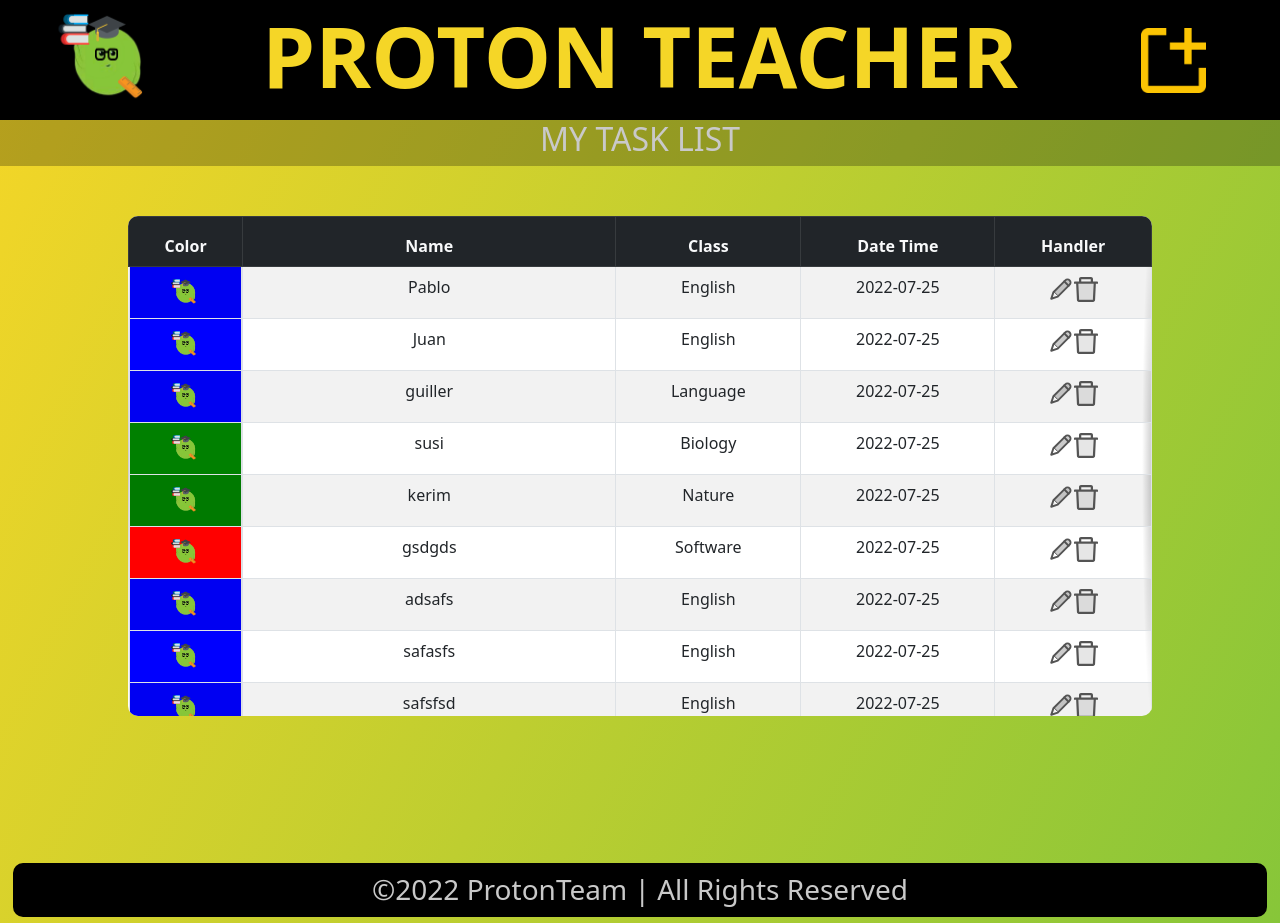
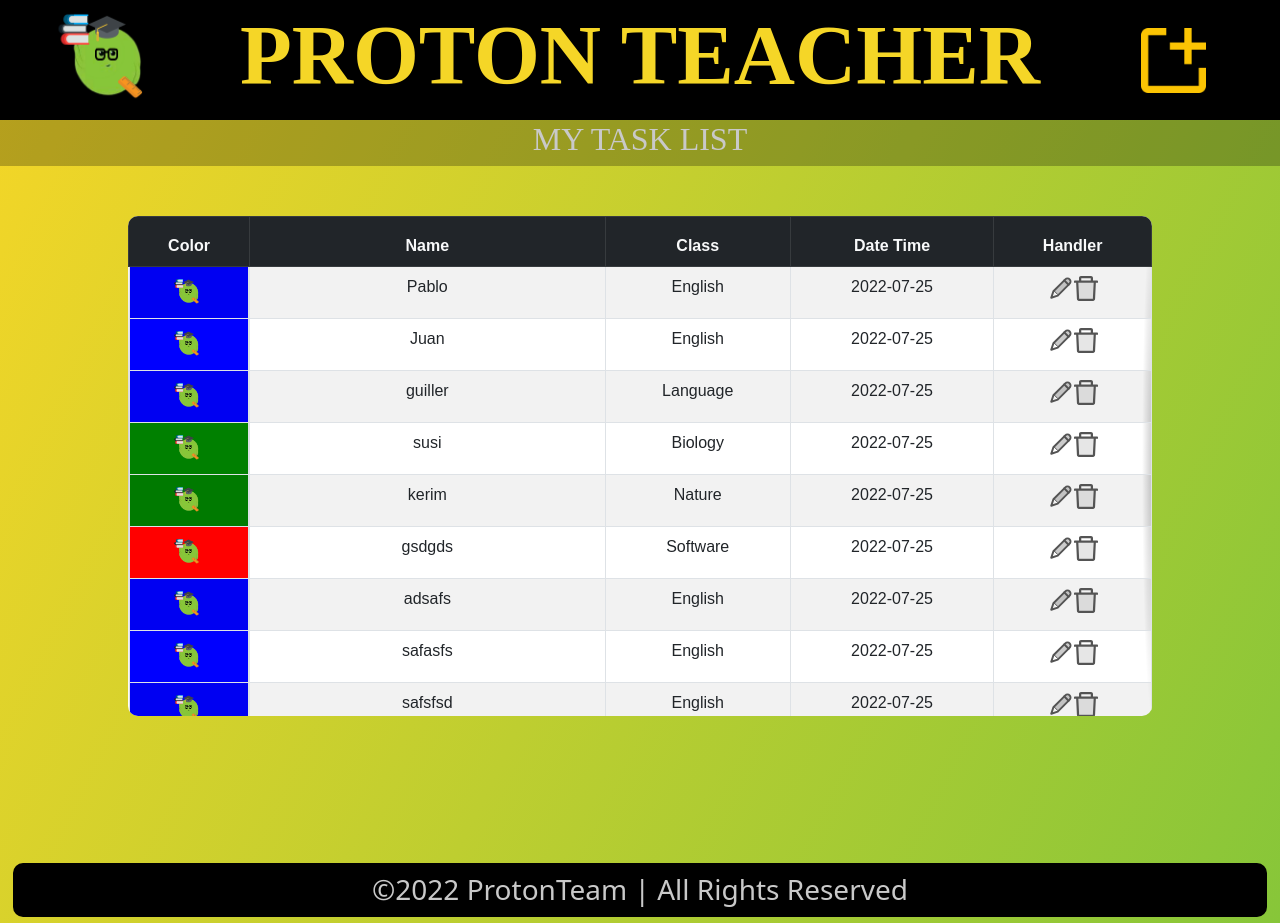
Before and after one commit to guillerdev97/proton-teacher-software-php, a PHP site: page / in a window 1280 px wide. Run offline with PHP 8.4, Linux system fonts and the light colour scheme; data comes from the database, SQL or seed files in the repository.

Commit message:
fixing bugs adding changes on styles

```diff
--- a/src/assets/base.css
+++ b/src/assets/base.css
@@ -49,6 +49,18 @@ body {
     text-rendering: optimizeLegibility;
     background: linear-gradient(296.17deg, #87C639 0%, #F5D627 99.07%);
 }
+header {
+    font-family: 'Kreon', serif;
+
+}
+
+h2 {
+    font-family: 'Scheherazade New', serif;
+}
+
+main {
+    font-family: 'Andika', sans-serif;
+}
 
 @media (max-width: 700px) {
     body {
--- a/src/assets/header.css
+++ b/src/assets/header.css
@@ -30,7 +30,9 @@ h1 {
     width: 70px;
     height: 70px;
 }
-
+.button:hover {
+    filter: sepia(100%);
+}
 .firstContainer {
     display: flex;
     justify-content: center;
```
